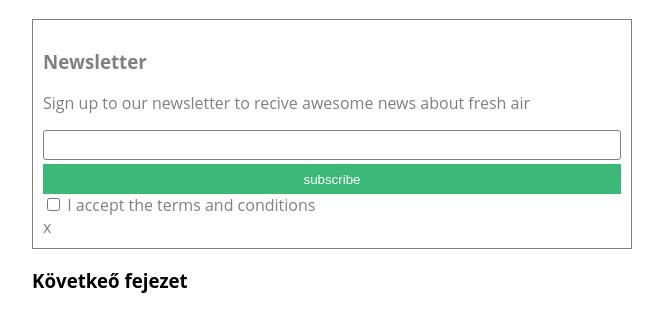
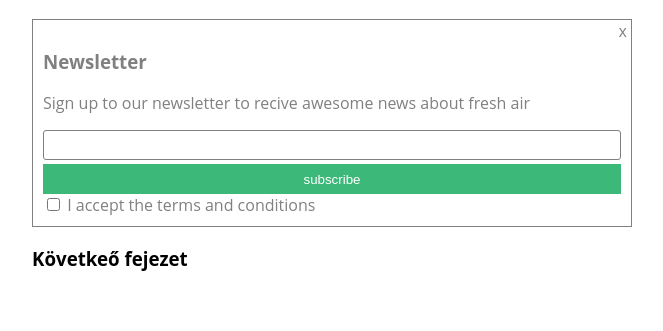
Before and after one commit to radacsiddavid0/gyakorlas, a plain HTML site: page index.html in a window 1280 px wide. Shown: the part 67-398 px from the top of the page, without its empty margins (308-971 px from the left). Drawn offline with Linux system fonts and the light colour scheme.

Commit message:
Update style.css

```diff
--- a/style.css
+++ b/style.css
@@ -9,6 +9,7 @@
    color: gray;
    border: solid thin grey;
    padding: 10px;
+    position: relative;
 }
 
 .newsletter button {
@@ -30,3 +31,9 @@
 
     box-sizing: border-box;
 }
+
+.newsletter #closex {
+position: absolute;
+    top: 0;
+    right: 4px;
+}
```
